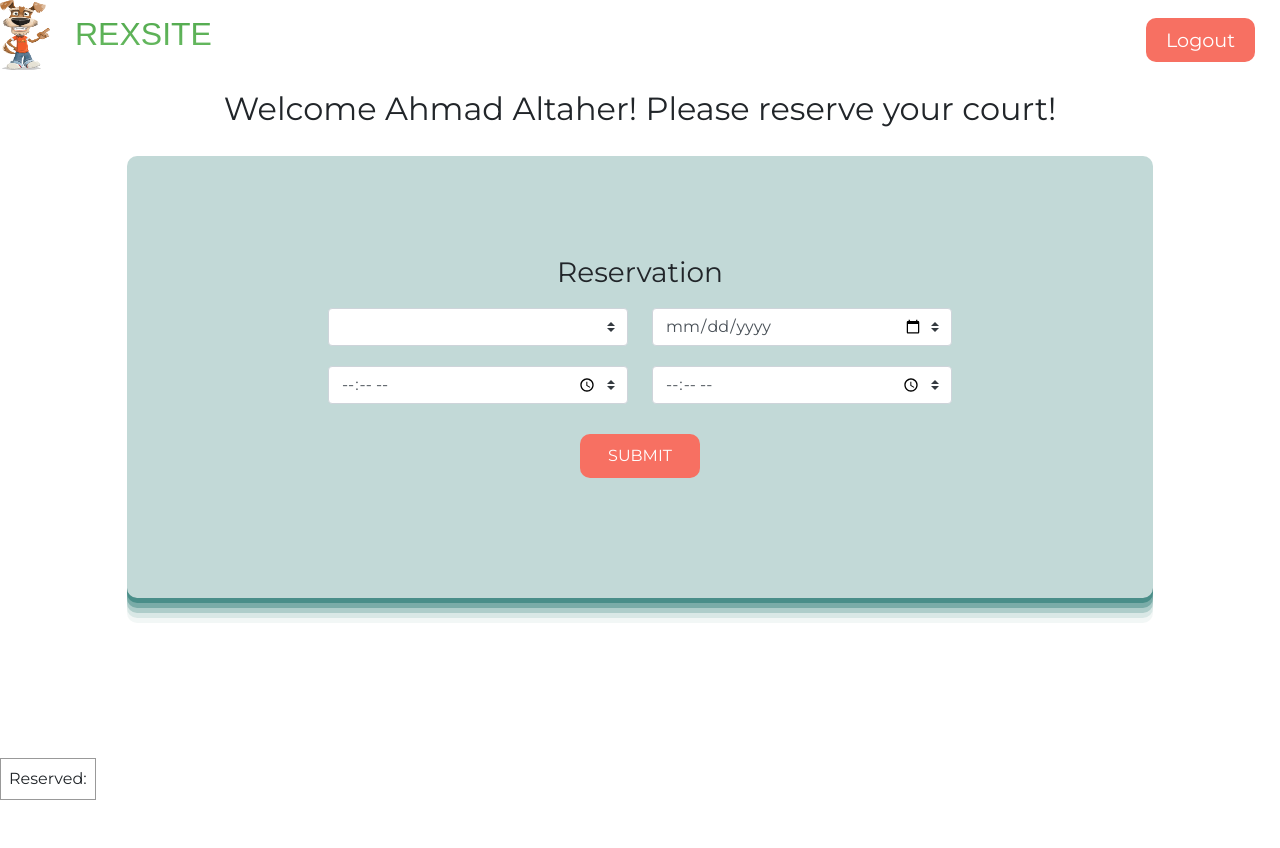
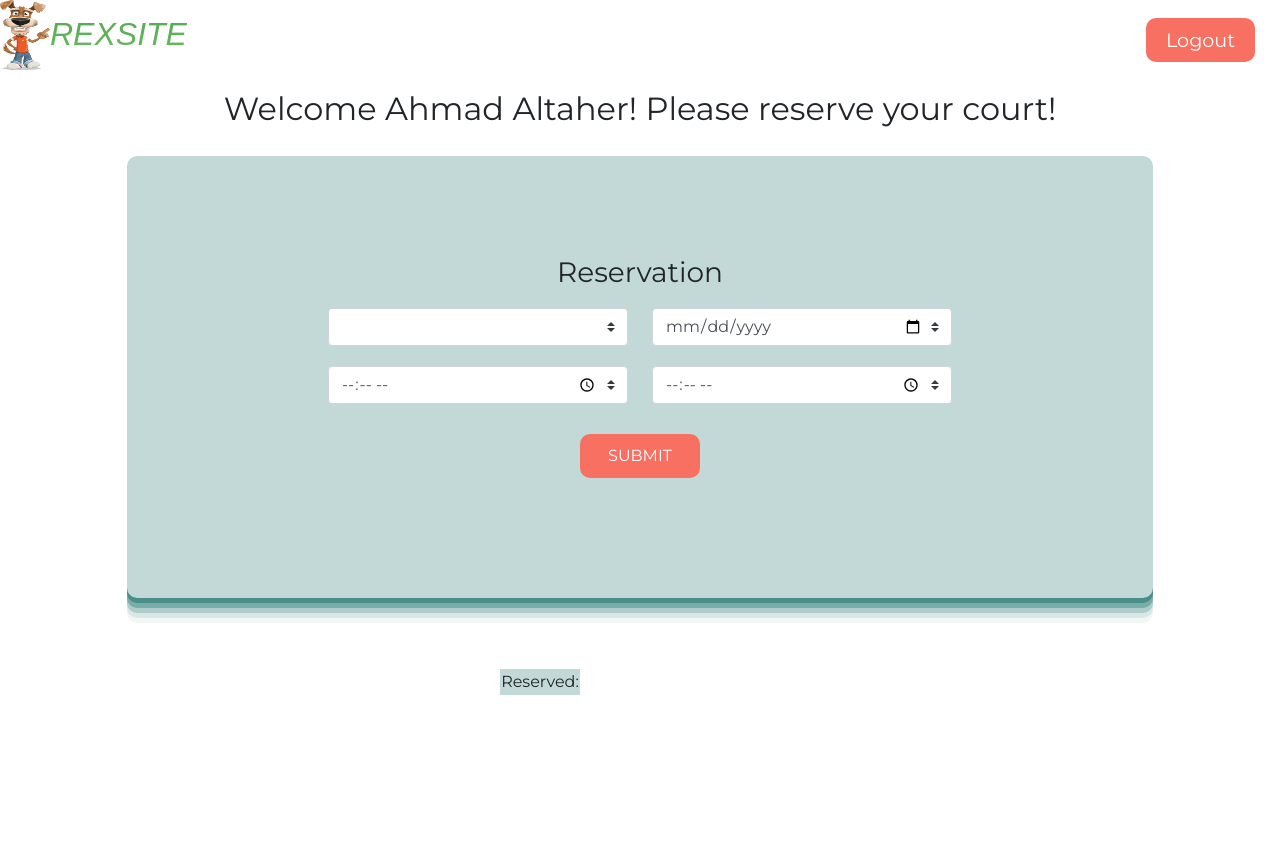
Before and after one commit to taheralfayad/tennis-rez, a Django app: page /rexsite/ in a window 1280 px wide. Before the commit the page ends 800 px from the top, so only its background shows below. Run offline with Django 4.2, Linux system fonts and the light colour scheme; a user stored in the database is signed in; data comes from the database, SQL or seed files in the repository; both versions use the stored data as it was after the commit.

Commit message:
more bug squashing, aesthetic clean up

```diff
--- a/rexsiteful/rexsite/models.py
+++ b/rexsiteful/rexsite/models.py
@@ -19,5 +19,6 @@
     starttime = models.TimeField(default = "14:30")
     endtime = models.TimeField(default = "14:30")
 
+
     def __str__(self):
         return f"{self.firstname} {self.court}"
--- a/rexsiteful/rexsite/static/rexsite/styles.css
+++ b/rexsiteful/rexsite/static/rexsite/styles.css
@@ -52,12 +52,13 @@
   cursor: pointer;
   text-decoration: none;
   font-size: 2rem;
+  font-style: italic;
   font-family: 'Varela Round', sans-serif;
   position: absolute;
   top: 0px;
-  left: 15px;
+  left: 10px;
   padding-top: 15px;
-  padding-left: 60px;
+  padding-left: 40px;
 }
 
 
@@ -186,13 +187,32 @@
 user-select: none;
 }
 
-td, tr {
-  border: 1px solid #999;
-  padding: 0.5rem;
+.calendar_container {
+
+  position: relative;
+  width: 700px;
+  height: 200px;
+  overflow: auto;
+  overflow-x: hidden;
+  top: 50px;
+  margin: 0 auto;
+  background: white
+
 }
 
 table {
-  position: absolute;
-  bottom: 0;
-  padding: 15px 0;
+
+  position: relative;
+  margin: 0 auto;
+  top: 10%;
+  right: 100px;
+  max-width: 400px;
+
 }
+
+td {
+
+  background: rgba(0, 98, 90, 0.24);
+  border: solid #fff 1px;
+  text-align: center;
+}
--- a/rexsiteful/rexsite/templates/rexsite/index.html
+++ b/rexsiteful/rexsite/templates/rexsite/index.html
@@ -10,9 +10,11 @@
     <link href="{% static 'rexsite/styles.css' %}" rel="stylesheet">
     <link rel="stylesheet" href="{% static 'rexsite/app.js' %}">
     <link rel="stylesheet" href="https://cdn.jsdelivr.net/npm/bootstrap@4.3.1/dist/css/bootstrap.min.css" integrity="sha384-ggOyR0iXCbMQv3Xipma34MD+dH/1fQ784/j6cY/iJTQUOhcWr7x9JvoRxT2MZw1T" crossorigin="anonymous">
+    <link href="https://fonts.googleapis.com/css2?family=Montserrat:wght@400;700&display=swap" rel="stylesheet">
     <link rel="preconnect" href="https://fonts.googleapis.com">
     <link rel="preconnect" href="https://fonts.gstatic.com" crossorigin>
-    <link href="https://fonts.googleapis.com/css2?family=Montserrat:wght@400;700&display=swap" rel="stylesheet">
+    <link href="https://fonts.googleapis.com/css2?family=Abril+Fatface&display=swap" rel="stylesheet">
+
 </head>
 <body>
     <div class="container.fluid">
@@ -83,7 +85,7 @@
 
 
     <!-- calendar section--->
-
+    <div class="calendar_container">
         <table>
             <tr>
                 <td>Reserved:</td>
@@ -95,7 +97,7 @@
                 {% endfor %}
 
         </table>
-
+    </div>
 
 
     <script src="https://code.jquery.com/jquery-3.3.1.slim.min.js" integrity="sha384-q8i/X+965DzO0rT7abK41JStQIAqVgRVzpbzo5smXKp4YfRvH+8abtTE1Pi6jizo" crossorigin="anonymous"></script>
--- a/rexsiteful/rexsite/views.py
+++ b/rexsiteful/rexsite/views.py
@@ -58,16 +58,18 @@
     if request.method == "POST":
         court = Courts.objects.get(courtname = request.POST["court"])
         dayof = datetime.strptime(request.POST['day'], "%Y-%m-%d")
-        start_time = datetime.strptime(request.POST["starttime"], '%H:%M')
-        end_time = datetime.strptime(request.POST["endtime"], '%H:%M')
+        newrez_starttime = datetime.strptime(request.POST["starttime"], '%H:%M')
+        newrez_endtime = datetime.strptime(request.POST["endtime"], '%H:%M')
         reservation = Reservation.objects.filter(court = court.id, dayof = dayof).values()
         for x in range(len(reservation)):
-            if ((reservation[x]["starttime"].hour <= start_time.hour and reservation[x]["starttime"].minute == start_time.minute) and (reservation[x]["endtime"].hour > start_time.hour and reservation[x]["endtime"].minute == start_time.minute)) or ((reservation[x]["starttime"].hour < end_time.hour and reservation[x]["starttime"].minute == end_time.minute) and (reservation[x]["endtime"].hour > end_time.hour and reservation[x]["endtime"].minute == end_time.minute)):
+            oldrez_starttime = reservation[x]["starttime"]
+            oldrez_endttime = reservation[x]["endtime"]
+            if ((oldrez_starttime.hour <= newrez_starttime.hour and oldrez_starttime.minute == newrez_starttime.minute) and (oldrez_endttime.hour > newrez_starttime.hour and oldrez_starttime.minute == newrez_starttime.minute)) or ((oldrez_starttime.hour < newrez_endtime.hour and oldrez_starttime.minute == newrez_endtime.minute) and (oldrez_endttime.hour > newrez_endtime.hour and oldrez_endttime.minute == newrez_endtime.minute)) or (oldrez_starttime == newrez_starttime and oldrez_endttime == newrez_endtime):
                 return render(request, "rexsite/index.html", {
                     "message": "This court is already booked, please try another court or another time.",
                     "Reservations": Reservation.objects.filter(dayof = date.today()).order_by("starttime", "court")
                 })
-        if end_time.hour > (start_time.hour + 2):
+        if newrez_endtime.hour > (newrez_starttime.hour + 2):
             return render(request, "rexsite/index.html", {
                 "message": "Your Reservation either exceeds 2 hours or is invalid, please input a vaild reservation",
                 "Reservations": Reservation.objects.filter(dayof = date.today()).order_by("starttime", "court")
--- a/rexsiteful/rexsiteful/settings.py
+++ b/rexsiteful/rexsiteful/settings.py
@@ -106,7 +106,7 @@
 
 LANGUAGE_CODE = 'en-us'
 
-TIME_ZONE = 'UTC'
+TIME_ZONE = 'America/New_York'
 
 USE_I18N = True
 
```
Also changed, not shown: rexsiteful/rexsite/templates/rexsite/login.html (+3 -5 lines), rexsiteful/db.sqlite3.
